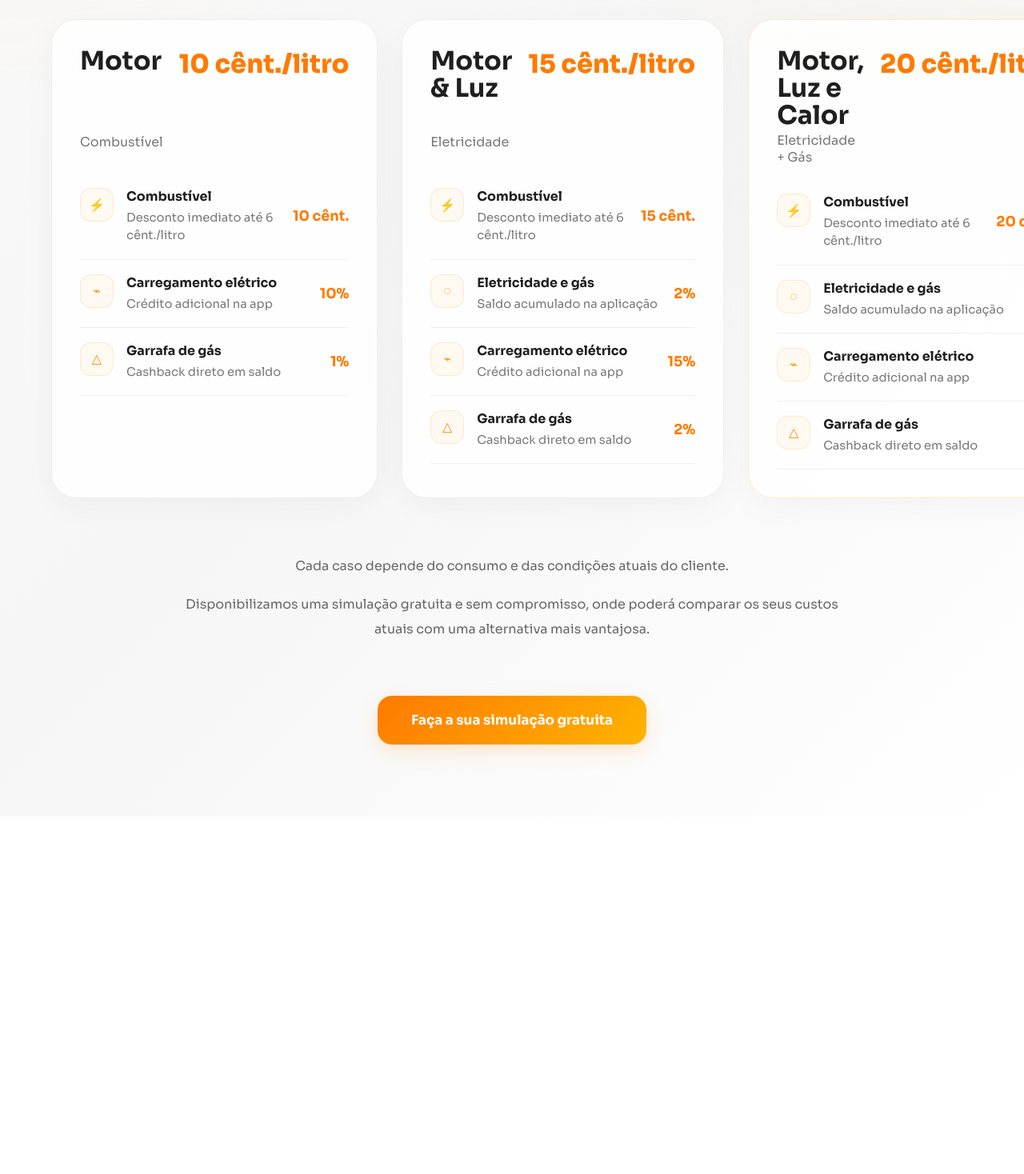
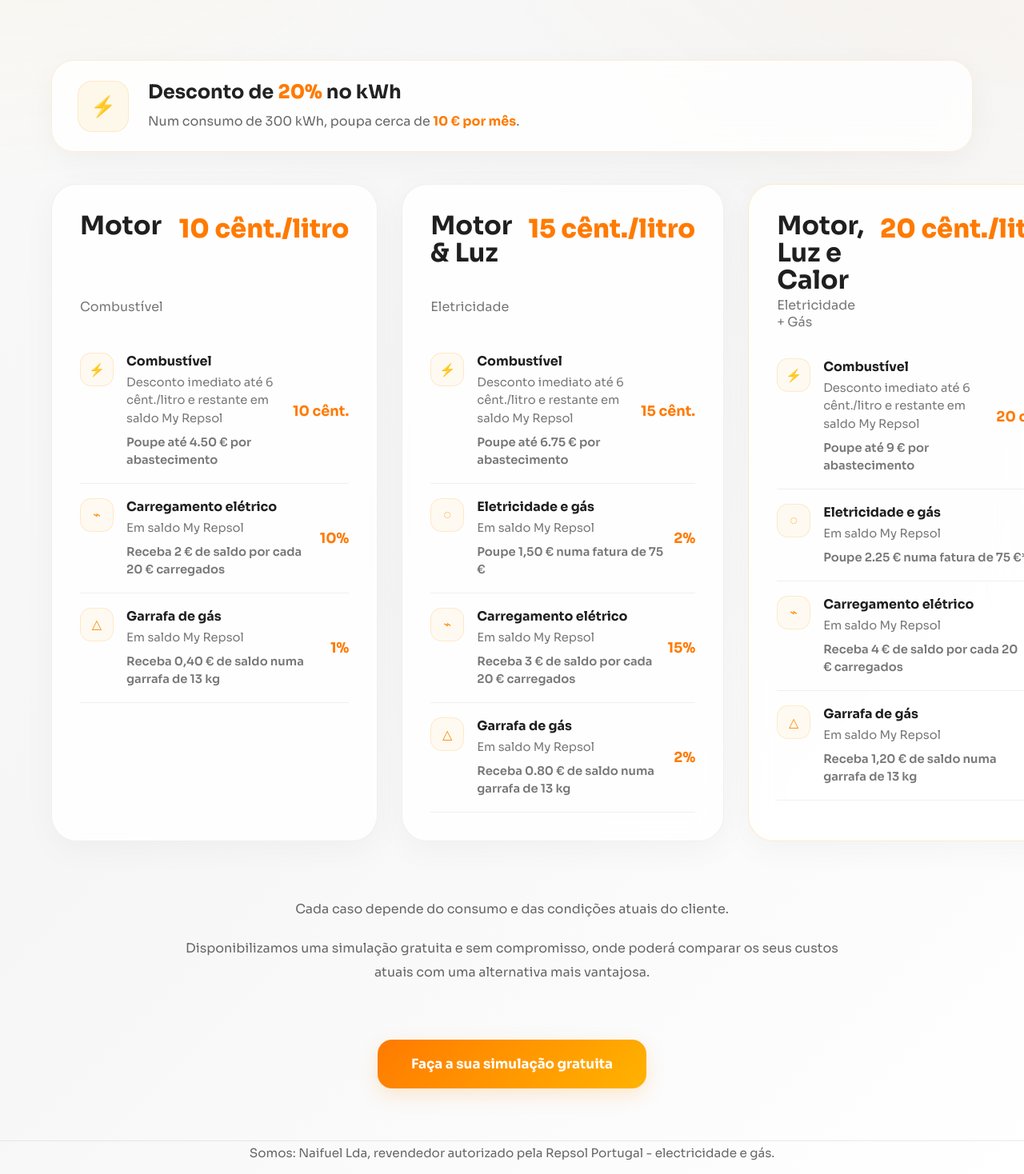
Before and after one commit to danzcosta/repeletr, a Next.js app: page / in a window 1280 px wide. Shown: the part 460-1928 px from the top of the page at 80% size. Before the commit the page ends 1481 px from the top, so only its background shows below. Built offline with nearby package versions, Linux system fonts and the light colour scheme.

Commit message:
Ultimas mudancas

```diff
--- a/app/globals.css
+++ b/app/globals.css
@@ -5,6 +5,8 @@
   padding: 0;
   box-sizing: border-box;
 }
+
+
 
 /* ===== BODY ===== */
 
@@ -130,6 +132,111 @@ body {
   margin-bottom: 18px;
 }
 
+.highlight-banner {
+  width: 90%;
+
+  max-width: 1500px;
+
+  margin: 0 auto 40px;
+
+  background: rgba(255,255,255,0.82);
+
+  border-radius: 28px;
+
+  padding: 24px 32px;
+
+  border: 1px solid rgba(255,140,0,0.15);
+
+  backdrop-filter: blur(18px);
+
+  box-shadow:
+    0 10px 40px rgba(0,0,0,0.04);
+
+  display: flex;
+
+  align-items: center;
+
+  gap: 24px;
+}
+
+.highlight-icon {
+  width: 64px;
+
+  height: 64px;
+
+  border-radius: 18px;
+
+  display: flex;
+
+  align-items: center;
+
+  justify-content: center;
+
+  font-size: 1.6rem;
+
+  color: #ff7a00;
+
+  background: rgba(255,180,0,0.08);
+
+  border: 1px solid rgba(255,140,0,0.15);
+
+  flex-shrink: 0;
+}
+
+.highlight-content h3 {
+  font-size: 1.5rem;
+
+  color: #222;
+
+  margin-bottom: 8px;
+}
+
+.highlight-content h3 span {
+  color: #ff7a00;
+
+  font-weight: 800;
+}
+
+.highlight-content p {
+  color: #666;
+
+  line-height: 1.7;
+
+  font-size: 1rem;
+}
+
+.highlight-content strong {
+  color: #ff7a00;
+}
+
+@media (max-width: 768px) {
+
+  .highlight-banner {
+    flex-direction: column;
+
+    text-align: center;
+
+    padding: 24px;
+  }
+
+}
+
+.footer-text {
+  text-align: center;
+
+  width: 100%;
+
+  padding: 20px;
+
+  color: #666;
+
+  font-size: 0.95rem;
+
+  border-top: 1px solid rgba(0,0,0,0.08);
+
+  margin-top: 60px;
+}
+
 /* ===== CARDS SECTION ===== */
 
 .plans-section {
@@ -179,6 +286,13 @@ body {
 
 .premium {
   border: 1px solid rgba(255,160,0,0.22);
+}
+
+.saving-text {
+  margin-top: 8px;
+  color: #ff7a00;
+  font-weight: 600;
+  font-size: 0.9rem;
 }
 
 /* ===== HEADER ===== */
@@ -691,6 +805,14 @@ body {
   cursor: not-allowed;
 }
 
+.cta-container {
+  padding-bottom: 5px;
+}
+
+.footer-text {
+  padding-top: 5px;
+}
+
 /* ===== MOBILE ===== */
 
 @media (max-width: 768px) {
--- a/app/layout.tsx
+++ b/app/layout.tsx
@@ -2,6 +2,7 @@ import type { Metadata } from "next";
 import { Sora } from "next/font/google";
 import "./globals.css";
 import Navbar from "@/components/Navbar";
+import Footer from "@/components/Footer";
 
 const sora = Sora({
   subsets: ["latin"],
@@ -23,6 +24,7 @@ export default function RootLayout({
       <body className={sora.className}>
         <Navbar />
         {children}
+        <Footer />
       </body>
     </html>
   );
--- a/app/page.tsx
+++ b/app/page.tsx
@@ -18,7 +18,32 @@ export default function Home() {
           12 meses com o mesmo preço KWH, 20 % de desconto todo o ano
         </p>
 
+        <p className="hero-text">
+          Para aceder aos descontos adicionais abaixo indicados , deverá aderir à app <strong> My Repsol</strong> .
+        </p>
+
       </section>
+
+      <div className="highlight-banner">
+
+        <div className="highlight-icon">
+          ⚡
+        </div>
+
+          <div className="highlight-content">
+
+          <h3>
+            Desconto de <span>20%</span> no kWh
+          </h3>
+
+          <p>
+            Num consumo de 300 kWh, poupa cerca de
+            <strong> 10 € por mês</strong>.
+          </p>
+
+        </div>
+
+      </div>
 
       {/* CARDS */}
 
@@ -53,7 +78,11 @@ export default function Home() {
           <h4>Combustível</h4>
 
           <p>
-            Desconto imediato até 6 cênt./litro
+            Desconto imediato até 6 cênt./litro e restante em saldo My Repsol
+          </p>
+
+          <p className="saving-text">
+                    Poupe até 4.50 € por abastecimento
           </p>
         </div>
 
@@ -75,7 +104,11 @@ export default function Home() {
           <h4>Carregamento elétrico</h4>
 
           <p>
-            Crédito adicional na app
+            Em saldo My Repsol
+          </p>
+
+          <p className="saving-text">
+                    Receba 2 € de saldo por cada 20 € carregados
           </p>
         </div>
 
@@ -97,7 +130,11 @@ export default function Home() {
           <h4>Garrafa de gás</h4>
 
           <p>
-            Cashback direto em saldo
+            Em saldo My Repsol
+          </p>
+
+          <p className="saving-text">
+            Receba 0,40 € de saldo numa garrafa de 13 kg
           </p>
         </div>
 
@@ -142,7 +179,11 @@ export default function Home() {
                   <h4>Combustível</h4>
 
                   <p>
-                    Desconto imediato até 6 cênt./litro
+                    Desconto imediato até 6 cênt./litro e restante em saldo My Repsol
+                  </p>
+
+                  <p className="saving-text">
+                    Poupe até 6.75 € por abastecimento
                   </p>
                 </div>
 
@@ -164,7 +205,11 @@ export default function Home() {
                   <h4>Eletricidade e gás</h4>
 
                   <p>
-                    Saldo acumulado na aplicação
+                    Em saldo My Repsol
+                  </p>
+
+                  <p className="saving-text">
+                    Poupe 1,50 € numa fatura de 75 €
                   </p>
                 </div>
 
@@ -186,7 +231,11 @@ export default function Home() {
                   <h4>Carregamento elétrico</h4>
 
                   <p>
-                    Crédito adicional na app
+                    Em saldo My Repsol
+                  </p>
+
+                  <p className="saving-text">
+                    Receba 3 € de saldo por cada 20 € carregados
                   </p>
                 </div>
 
@@ -208,7 +257,11 @@ export default function Home() {
                   <h4>Garrafa de gás</h4>
 
                   <p>
-                    Cashback direto em saldo
+                    Em saldo My Repsol
+                  </p>
+
+                  <p className="saving-text">
+                    Receba 0.80 € de saldo numa garrafa de 13 kg
                   </p>
                 </div>
 
@@ -253,7 +306,11 @@ export default function Home() {
                   <h4>Combustível</h4>
 
                   <p>
-                    Desconto imediato até 6 cênt./litro
+                    Desconto imediato até 6 cênt./litro e restante em saldo My Repsol
+                  </p>
+
+                  <p className="saving-text">
+                    Poupe até 9 € por abastecimento
                   </p>
                 </div>
 
@@ -275,7 +332,11 @@ export default function Home() {
                   <h4>Eletricidade e gás</h4>
 
                   <p>
-                    Saldo acumulado na aplicação
+                    Em saldo My Repsol
+                  </p>
+
+                  <p className="saving-text">
+                    Poupe 2.25 € numa fatura de 75 €*
                   </p>
                 </div>
 
@@ -297,7 +358,11 @@ export default function Home() {
                   <h4>Carregamento elétrico</h4>
 
                   <p>
-                    Crédito adicional na app
+                    Em saldo My Repsol
+                  </p>
+
+                  <p className="saving-text">
+                    Receba 4 € de saldo por cada 20 € carregados
                   </p>
                 </div>
 
@@ -319,7 +384,11 @@ export default function Home() {
                   <h4>Garrafa de gás</h4>
 
                   <p>
-                    Cashback direto em saldo
+                    Em saldo My Repsol
+                  </p>
+
+                  <p className="saving-text">
+                    Receba 1,20 € de saldo numa garrafa de 13 kg
                   </p>
                 </div>
 
--- /dev/null
+++ b/components/Footer.tsx
@@ -0,0 +1,7 @@
+export default function Footer() {
+  return (
+    <footer className="footer-text">
+      Somos: Naifuel Lda, revendedor autorizado pela Repsol Portugal - electricidade e gás.
+    </footer>
+  );
+}
```
